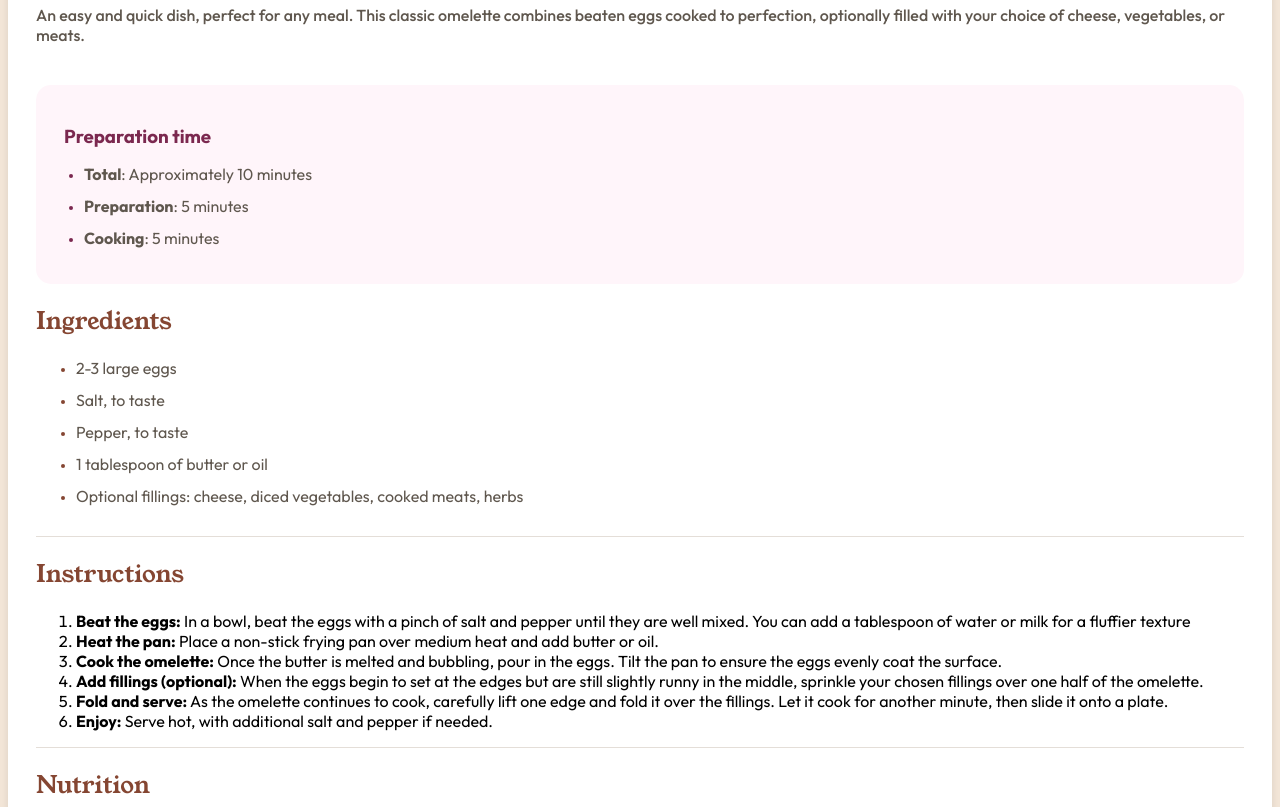
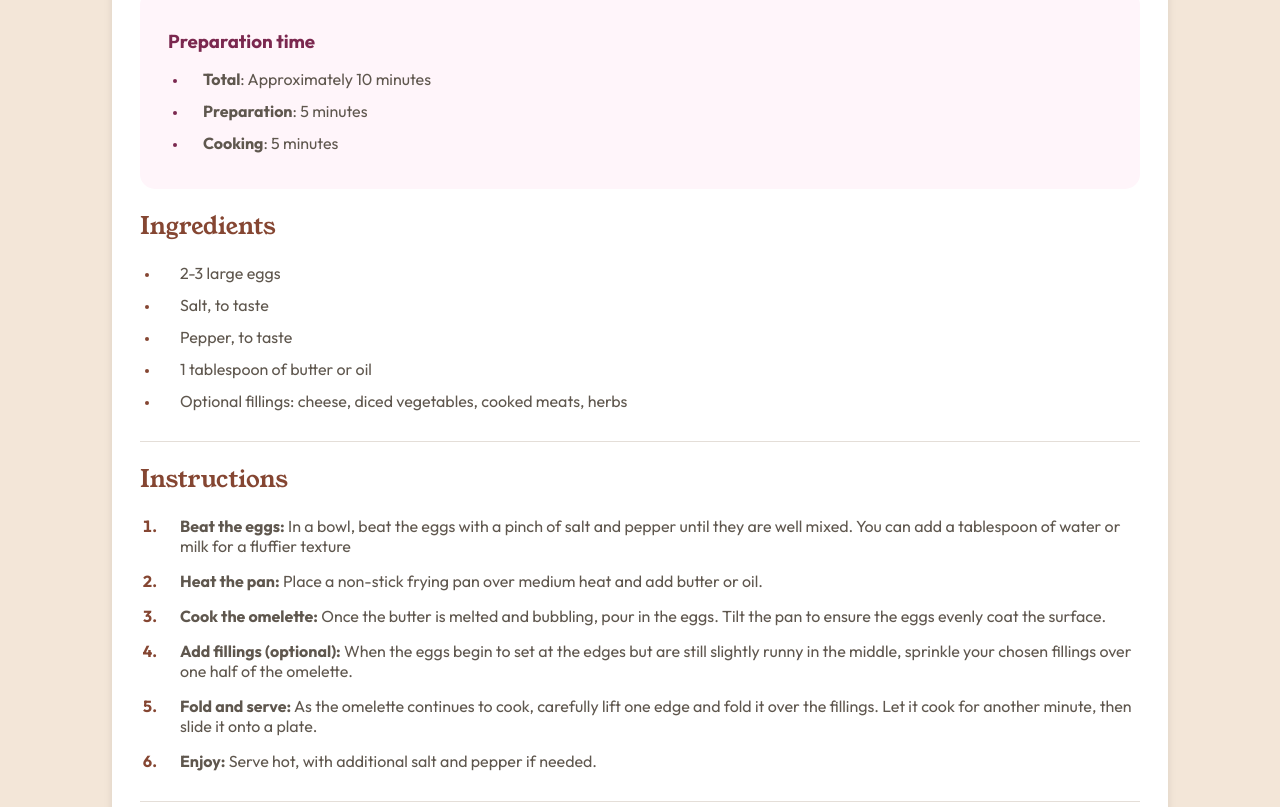
Before and after one commit to Andexenn/recipe-page, a plain HTML site: page index.html in a window 1280 px wide. Shown: the part 671-1478 px from the top of the page. Drawn offline with Linux system fonts and the light colour scheme.

Commit message:
Done the instructions

```diff
--- a/style.css
+++ b/style.css
@@ -27,7 +27,7 @@ body {
   background-color: #fff;
   padding: 28px;
   border-radius: 15px;
-  max-width: 1440px;
+  max-width: 1000px;
   overflow: hidden;
   margin: 2px auto;
   box-shadow: 0 4px 8px rgba(0, 0, 0, 0.1);
@@ -82,6 +82,7 @@ p {
 .Prepare li{
     color: hsl(30, 10%, 34%);
     margin-bottom: 12px;
+    padding-left: 15px;
 }
 
 .Prepare li::marker{
@@ -96,13 +97,37 @@ p {
 .ingredient ul{
     color: hsl(30, 10%, 34%);
     margin-bottom: 30px;
+    padding-left: 20px;
 }
 
 .ingredient li{
     margin-bottom: 12px;
+    padding-left: 20px;
 }
 
 .ingredient li::marker{
     color: hsl(14, 45%, 36%);
     font-size: 0.8em;
 }
+
+/* *============== instructions ================ */
+
+
+.instruction ol{
+    color:hsl(30, 10%, 34%);
+    /* list-style-position: outside; */
+    padding-left: 20px;
+    margin-bottom: 30px;
+
+}
+
+.instruction li{
+    text-indent: 0;
+    margin-bottom: 15px;
+    padding-left: 20px;
+}
+
+.instruction ol li::marker{
+    color:hsl(14, 45%, 36%);
+    font-weight: bold;
+}
```
